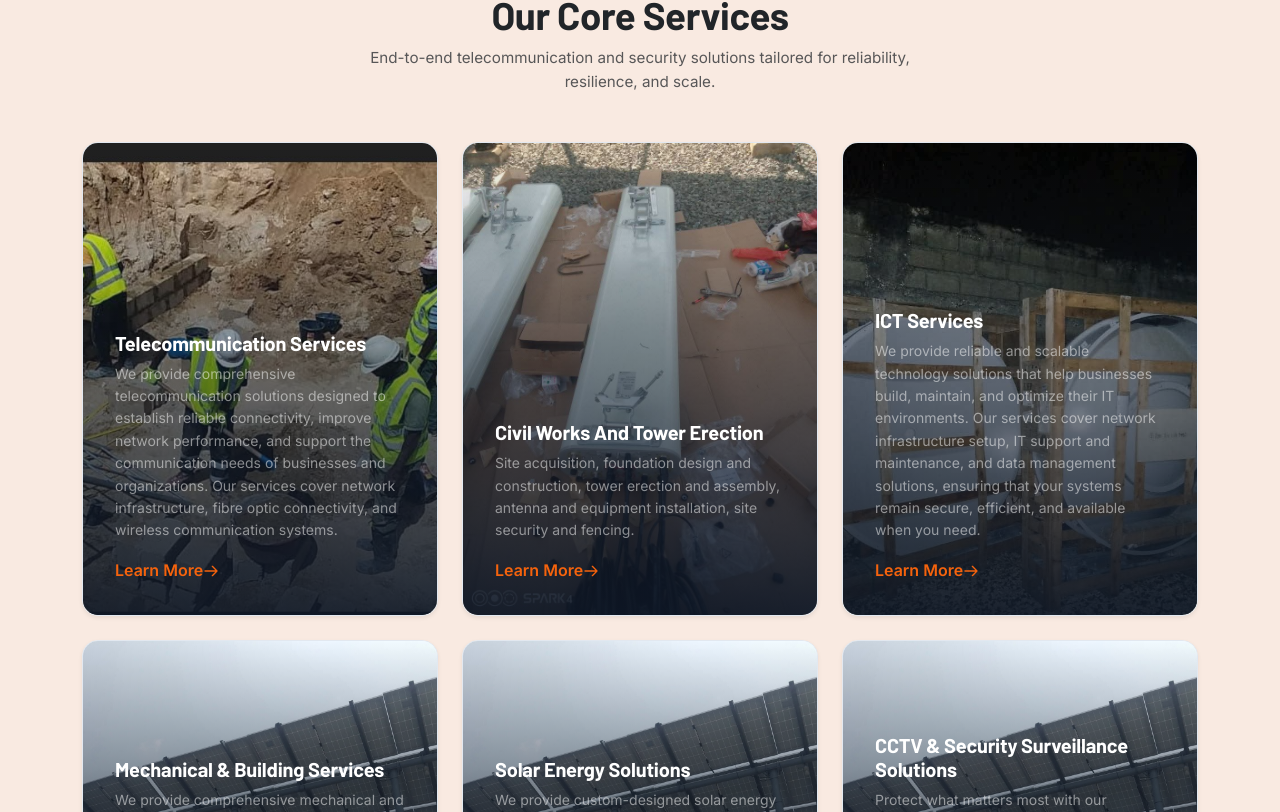
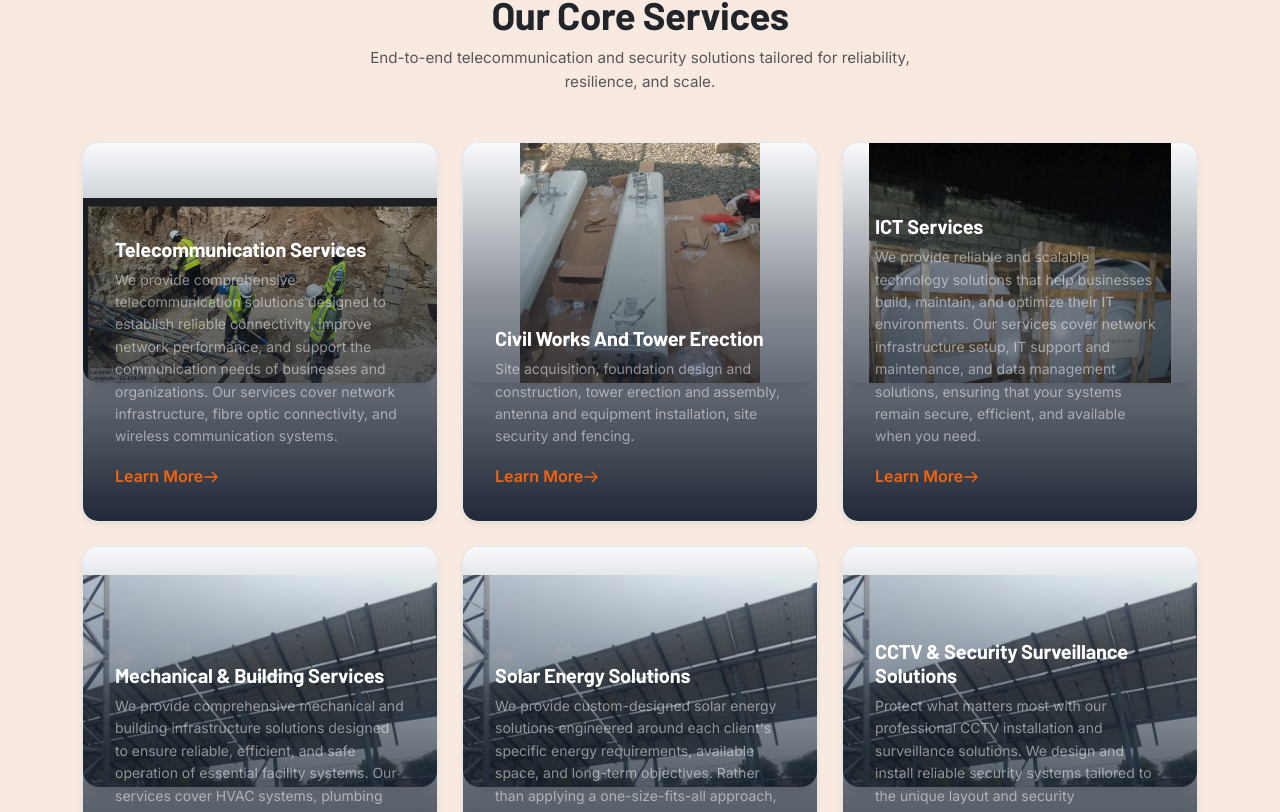
Before and after one commit to Eduedics/fortisec-web, a React (Vite) app: page / in a window 1280 px wide. Shown: the part 988-1800 px from the top of the page. Built offline with nearby package versions, Linux system fonts and the light colour scheme; no server answers.

Commit message:
ability to choose an image from an array

```diff
--- a/src/pages/HomePage.jsx
+++ b/src/pages/HomePage.jsx
@@ -96,15 +96,43 @@ export default function HomePage() {
 
           <Row className="g-4">
             {home.services.map((service) => {
-              const imagePath = serviceImages[service.id] || `/airo-assets/images/services/${service.id}.jpg`;
+              // Handle both array and single image formats
+              const serviceImageData = serviceImages[service.id];
+              let imagePath;
+
+              if (Array.isArray(serviceImageData) && serviceImageData.length > 0) {
+                // If it's an array, use the first image
+                imagePath = serviceImageData[0];
+              } else if (typeof serviceImageData === 'string') {
+                // If it's a string, use it directly
+                imagePath = serviceImageData;
+              } else {
+                // Fallback
+                imagePath = `/airo-assets/images/services/${service.id}.jpg`;
+              }
+
               return (
                 <Col key={service.id} lg={4} md={6}>
                   <div className="service-card shadow-sm h-100 service-card scroll-reveal-scale" style={{transitionDelay: '0.1s'}}>
+                    <div className="service-image-wrapper" style={{
+                      height: '240px',
+                      overflow: 'hidden',
+                      backgroundColor: '#f8fafc',
+                      position: 'relative'
+                    }}>
                       <img
                         src={imagePath}
                         alt={service.title}
-                      className="service-image w-100"
+                        className="service-image w-100 h-100"
+                        style={{
+                          objectFit: 'contain',
+                          objectPosition: 'center',
+                          width: '100%',
+                          height: '100%',
+                          display: 'block'
+                        }}
                       />
+                    </div>
                     <div className="service-overlay">
                       <h3 className="h5 font-heading text-white fw-bold mb-2">{service.title}</h3>
                       <p className="text-white-50 small mb-3">{service.description}</p>
```
Lines whose indentation alone changed are shown as unchanged.
